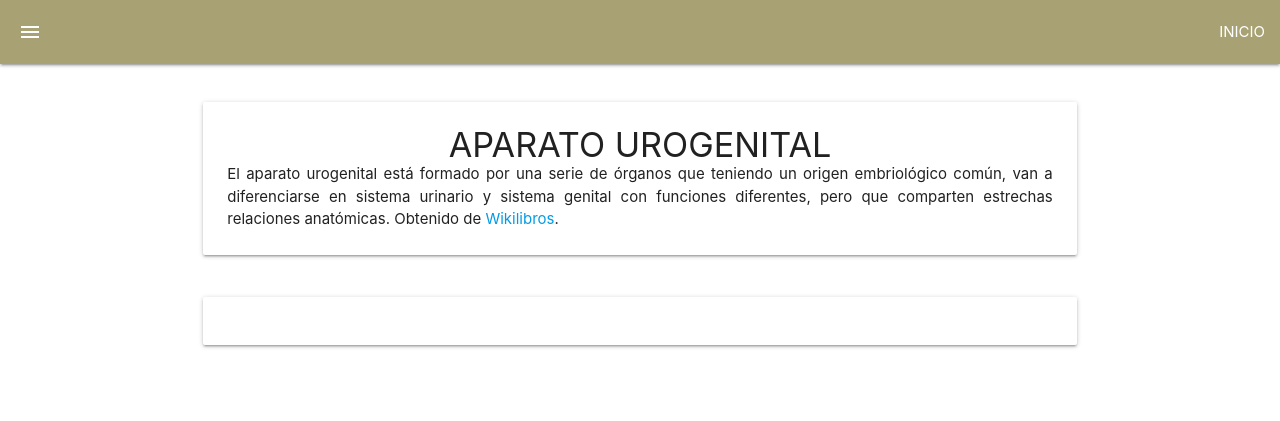
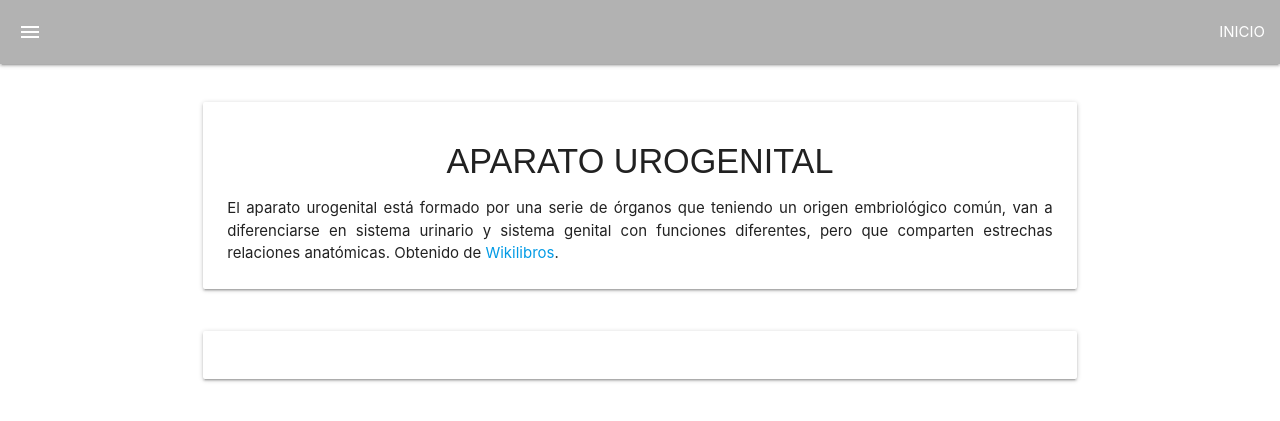
Before and after one commit to atlas-histologia/atlas-histologia.github.io, a Jekyll site: the page built from pages/urogenital.html, in a window 1280 px wide. Shown: the top 421 px of the page. Built offline with Jekyll 4.4.1, drawn with Linux system fonts in a browser that asks for light colours; some web fonts are replaced.

Commit message:
Update system.html

```diff
--- a/_layouts/system.html
+++ b/_layouts/system.html
@@ -33,14 +33,15 @@ $("#slides2").slidesjs({
 </script>
 <style type="text/css">
 nav {
-	background-color:#A8A173 !important;
+	background-color:rgba(0,0,0,0); !important;
 }
 	.nav-wrapper {
-	background-color:rgba(0,0,0,0) !important;
+	background-color:rgba(0,0,0,0.3) !important;
 }
 
 .container h4 {
-	margin:0 !important;
+	font-family:'Stylish', sans-serif;
+	margin:.5em !important;
 }
 /* SlidesJS Estilos */
 .slidesjs-play,
```
